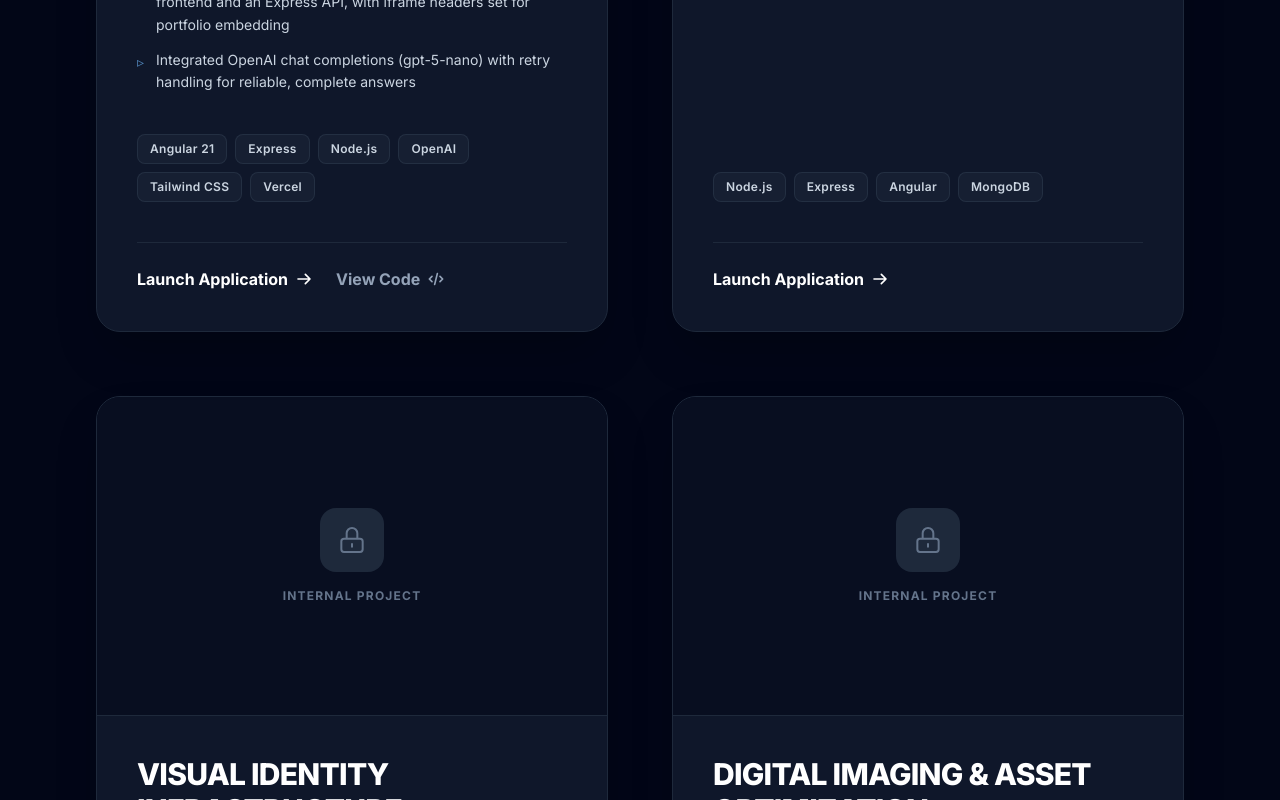
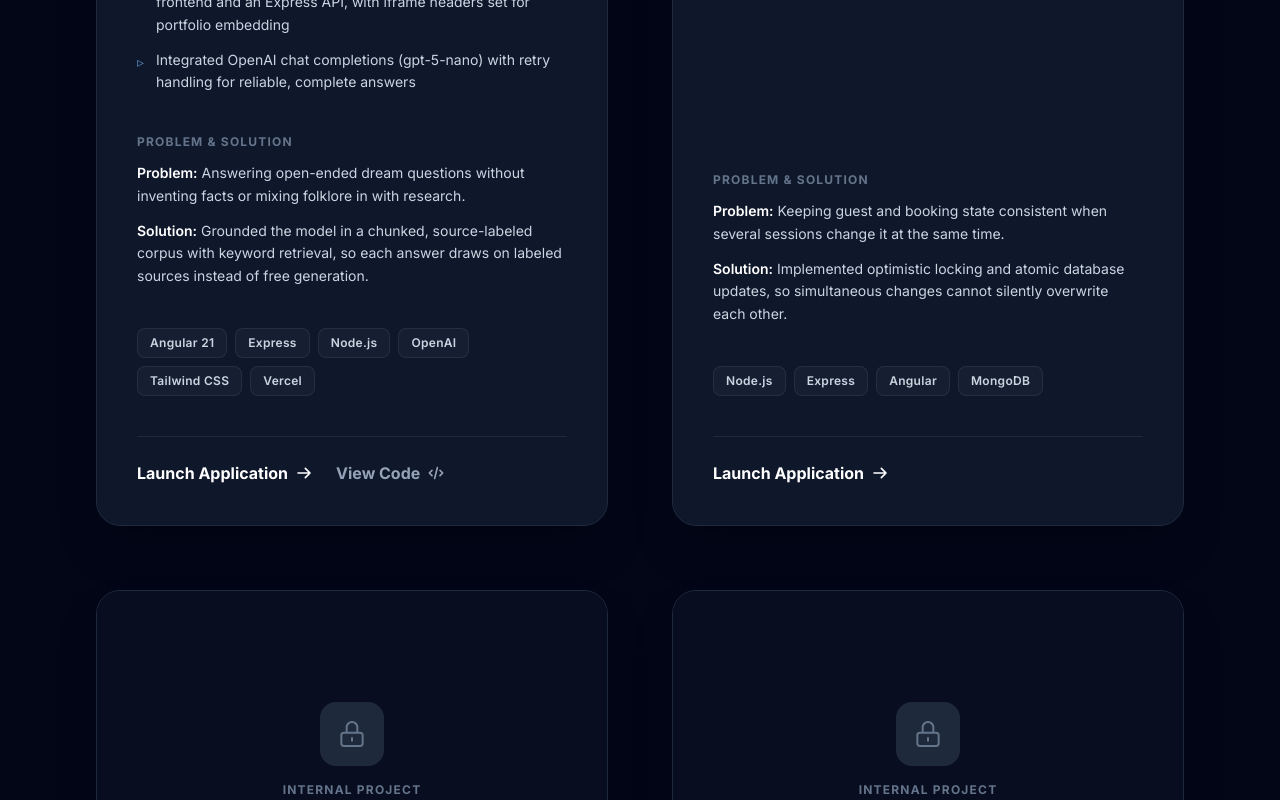
Before and after one commit to Carter-75/portfolio, an Angular app in the folder frontend/: page /projects in a window 1280 px wide. Shown: the part 1620-2420 px from the top of the page. Built offline with nearby package versions, Linux system fonts and the light colour scheme; no server answers.

Commit message:
Render the problem and solution block on every project card

```diff
--- a/frontend/src/app/projects/projects.component.html
+++ b/frontend/src/app/projects/projects.component.html
@@ -77,6 +77,14 @@
           </div>
         </div>
 
+        <div *ngIf="p.challenge" class="mb-10">
+          <h4 class="text-xs font-bold text-slate-500 uppercase tracking-widest mb-3">Problem & Solution</h4>
+          <div class="space-y-3">
+            <p class="text-slate-300 text-sm leading-relaxed"><span class="text-white font-semibold">Problem:</span> {{ p.challenge.problem }}</p>
+            <p class="text-slate-300 text-sm leading-relaxed"><span class="text-white font-semibold">Solution:</span> {{ p.challenge.solution }}</p>
+          </div>
+        </div>
+
         <div class="flex flex-wrap gap-2 mb-10">
           <span *ngFor="let t of p.tech" class="px-3 py-1.5 rounded-lg bg-slate-800/50 border border-slate-700/50 text-xs font-semibold text-slate-300 tracking-wide">
             {{ t }}
```
